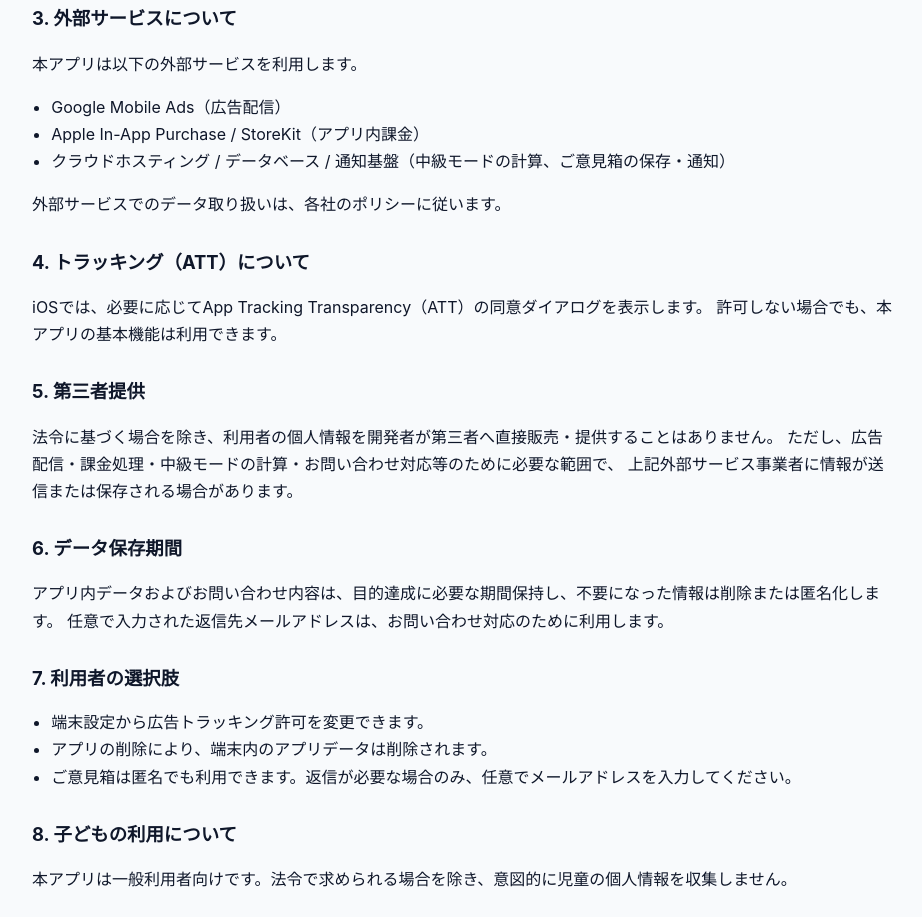
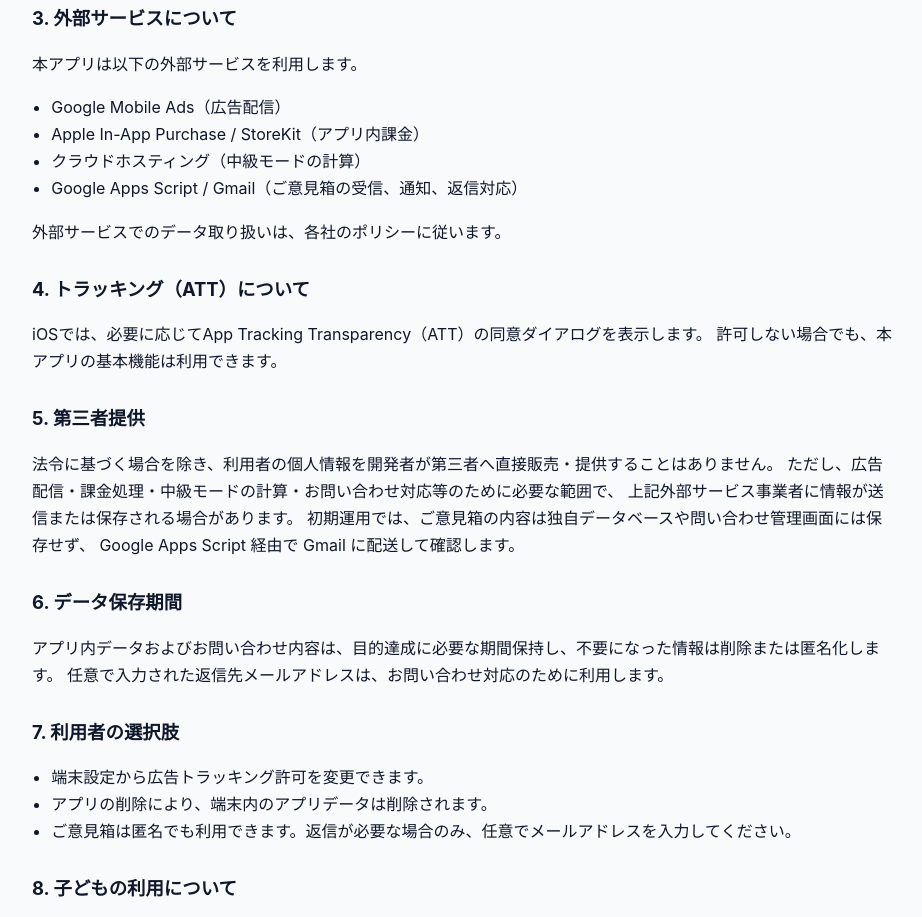
Before and after one commit to 8-Hao-8/mahjong-efficiency-trainer-privacy-policy, a plain HTML site: page index.html in a window 1280 px wide. Shown: the part 884-1801 px from the top of the page, without its empty margins (178-1100 px from the left). Drawn offline with Linux system fonts and the light colour scheme.

Commit message:
docs: clarify feedback privacy handling

```diff
--- a/index.html
+++ b/index.html
@@ -93,7 +93,8 @@
       <ul>
         <li>Google Mobile Ads（広告配信）</li>
         <li>Apple In-App Purchase / StoreKit（アプリ内課金）</li>
-        <li>クラウドホスティング / データベース / 通知基盤（中級モードの計算、ご意見箱の保存・通知）</li>
+        <li>クラウドホスティング（中級モードの計算）</li>
+        <li>Google Apps Script / Gmail（ご意見箱の受信、通知、返信対応）</li>
       </ul>
       <p>
         外部サービスでのデータ取り扱いは、各社のポリシーに従います。
@@ -110,6 +111,8 @@
         法令に基づく場合を除き、利用者の個人情報を開発者が第三者へ直接販売・提供することはありません。
         ただし、広告配信・課金処理・中級モードの計算・お問い合わせ対応等のために必要な範囲で、
         上記外部サービス事業者に情報が送信または保存される場合があります。
+        初期運用では、ご意見箱の内容は独自データベースや問い合わせ管理画面には保存せず、
+        Google Apps Script 経由で Gmail に配送して確認します。
       </p>
 
       <h2>6. データ保存期間</h2>
```
Also changed, not shown: support/index.html (+1 -1 lines), 1 other file.
